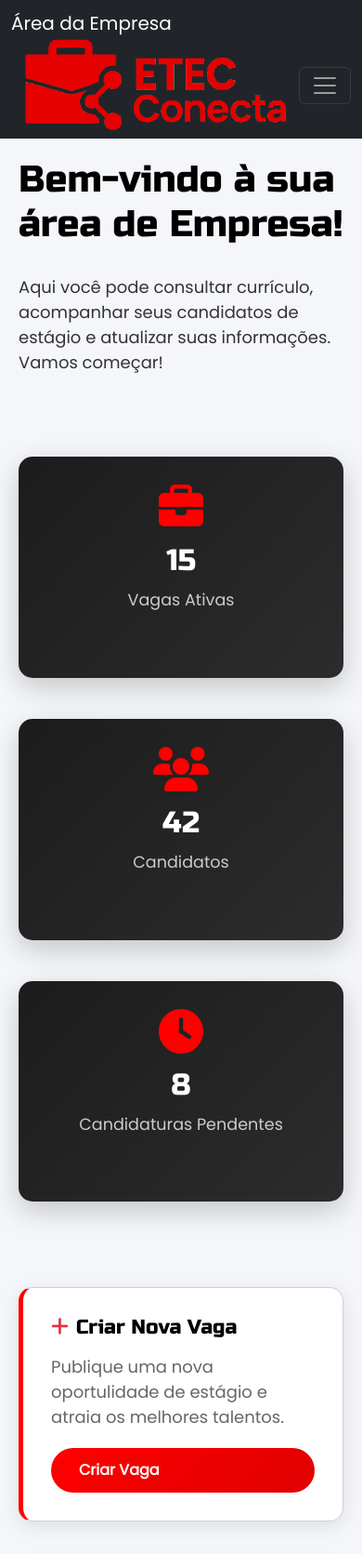
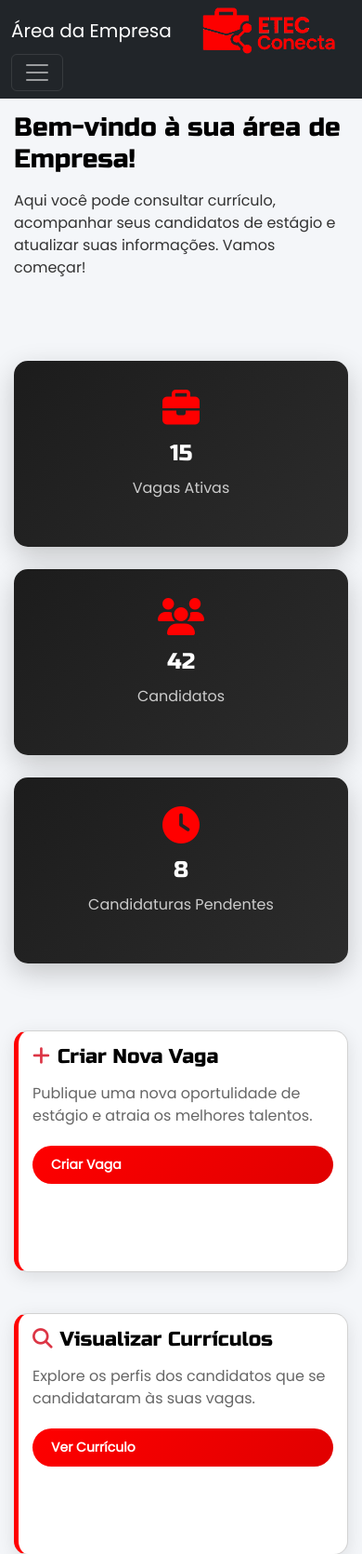
Before and after one commit to JGuedess-senai/bancoCurriculo, a plain HTML site: page front-end/painel_empresa.html in a window 390 px wide. Shown: the top 1671 px of the page at 93% size. Drawn offline with nearby package versions, Linux system fonts and the light colour scheme; no server answers.

Commit message:
Deixei parte do painel_empresa responsivo e adicionei a logo

```diff
--- a/front-end/painel_empresa.html
+++ b/front-end/painel_empresa.html
@@ -384,11 +384,12 @@
       box-shadow: 0 10px 30px rgba(0, 0, 0, 0.2);
       transition: transform 0.3s ease, box-shadow 0.3s ease;
       border: none;
-    }
-
-    .stats-card:hover {
-      transform: translateY(-5px);
-      box-shadow: 0 15px 40px rgba(255, 0, 0, 0.2);
+      /* manter estrutura de card padrão e garantir que ocupe altura disponível via .h-100 */
+      display: flex;
+      flex-direction: column;
+      align-items: center;
+      justify-content: center;
+      box-sizing: border-box;
     }
 
     .stats-card i {
@@ -407,6 +408,12 @@
     .stats-card p {
       color: #ccc;
       font-size: 1.1rem;
+      margin: 0;
+    }
+
+    .stats-card:hover {
+      transform: translateY(-5px);
+      box-shadow: 0 15px 40px rgba(255, 0, 0, 0.2);
     }
 
     .action-card {
@@ -536,31 +543,50 @@
     }
 
     /* ----- responsivo ----- */
-    @media (max-width: 900px) {
-
-      /* Ajustado o breakpoint para acomodar o novo width (era 860px) */
+    @media (max-width: 1199.98px) {
       .sidebar {
         width: 250px;
       }
-
-      /* Proporcional ao aumento */
       .content {
         margin-left: 250px;
-        padding: 24px;
+        padding: 30px;
+      }
+
+      .custom-dropdown .custom-dropdown-menu {
+        left: auto !important;
+        right: -20px !important;
+        width: 200px;
+        min-width: 200px;
+      }
+
+      /* Igualar altura dos action-cards em telas <= 1199px */
+      .action-card {
+        min-height: 260px; /* ajuste se quiser aumentar/diminuir */
+        display: flex;
+        flex-direction: column;
+        box-sizing: border-box;
+      }
+      .action-card .card-body {
+        flex: 1 1 auto;
+        display: flex;
+        flex-direction: column;
+        justify-content: space-between;
       }
     }
 
-    @media (max-width: 640px) {
+    @media (max-width: 991.98px) {
       .sidebar {
         width: 100%;
         height: auto;
         position: relative;
         box-shadow: none;
+        display: none !important;
       }
 
       .content {
         margin-left: 0;
         padding: 20px;
+        margin-top: 0;
       }
 
       .stats-card,
@@ -570,11 +596,79 @@
 
       .profile-section .dropdown-menu {
         position: static;
-        /* Em mobile, dropdown inline para evitar issues */
         top: auto;
         margin-top: 10px;
         box-shadow: 0 5px 15px rgba(255, 0, 0, 0.3);
       }
+
+      /* Ajustes para mobile */
+      .content h1 {
+        font-size: 2rem;
+      }
+
+      .content p {
+        font-size: 16px;
+      }
+
+      .stats-card {
+        padding: 20px;
+      }
+
+      .stats-card i {
+        font-size: 2.5rem;
+      }
+
+      .stats-card h3 {
+        font-size: 1.5rem;
+      }
+
+      .action-card {
+        padding: 20px;
+      }
+
+      .img-boas-vindas-desktop {
+        max-width: 120px !important;
+      }
+
+      .navbar-logo-mobile {
+        height: 50px !important;
+      }
+    }
+
+    @media (max-width: 575.98px) {
+      .content {
+        padding: 15px;
+      }
+
+      .content h1 {
+        font-size: 1.75rem;
+      }
+
+      .stats-card,
+      .action-card {
+        padding: 15px;
+      }
+
+      .btn-modern {
+        padding: 10px 20px;
+        font-size: 14px;
+      }
+
+      .modal-dialog {
+        margin: 10px;
+      }
+    }
+
+    /* Logo na navbar mobile (copiado do painel_aluno) */
+    .navbar-logo-mobile {
+      height: 80px;
+      width: auto;
+      transition: transform 0.3s ease;
+      filter: brightness(1.1);
+    }
+
+    .navbar-logo-mobile:hover {
+      transform: scale(1.1);
     }
   </style>
 </head>
@@ -632,7 +726,7 @@
       aria-labelledby="sidebarOffcanvasLabel">
       <div class="offcanvas-header">
         <h5 class="offcanvas-title" id="sidebarOffcanvasLabel">Área da Empresa</h5>
-        <button type="button" class="btn-close btn-close-white" data-bs-dismiss="offcanvas" aria-label="Close"></button>
+        <button type="button" class="btn-close btn-close-white" data-bs-dismiss="modal" aria-label="Close"></button>
       </div>
       <div class="offcanvas-body">
         <ul class="list-unstyled">
@@ -676,33 +770,52 @@
     <main class="content">
       <div class="row mb-5">
         <div class="col-12">
-          <h1>Bem-vindo à sua área de Empresa!</h1>
-          <p>Aqui você pode consultar currículo, acompanhar seus candidatos de estágio e atualizar suas informações.
-            Vamos começar!</p>
+          <!-- Layout desktop: textos à esquerda, imagem à direita -->
+          <div class="d-none d-lg-flex align-items-center justify-content-center mb-4" style="gap: 32px;">
+            <div>
+              <h1 class="display-4 mb-3">Bem-vindo à sua área de Empresa!</h1>
+              <p class="lead">Aqui você pode consultar currículo, acompanhar seus candidatos de estágio e atualizar suas informações. Vamos começar!</p>
+            </div>
+            <img src="../img/logo3.png" alt="etec-conecta"
+              style="max-width: 230px; width: 100%; height: auto; flex-shrink: 0; margin-bottom: 15px;"
+              class="img-boas-vindas-desktop">
+          </div>
+
+          <!-- Layout mobile/tablet: textos normais -->
+          <div class="d-block d-lg-none">
+            <h1 class="display-4 mb-3">Bem-vindo à sua área de Empresa!</h1>
+            <p class="lead">Aqui você pode consultar currículo, acompanhar seus candidatos de estágio e atualizar suas informações. Vamos começar!</p>
+          </div>
         </div>
       </div>
 
       <!-- Seção de Estatísticas (Cards Modernos) -->
       <div class="row mb-5">
         <div class="col-md-4 mb-4">
-          <div class="card stats-card">
+          <div class="card stats-card h-100">
+            <div class="card-body text-center">
               <i class="fa-solid fa-briefcase"></i>
               <h3>15</h3>
               <p>Vagas Ativas</p>
             </div>
           </div>
+        </div>
         <div class="col-md-4 mb-4">
-          <div class="card stats-card">
+          <div class="card stats-card h-100">
+            <div class="card-body text-center">
               <i class="fa-solid fa-users"></i>
               <h3>42</h3>
               <p>Candidatos</p>
             </div>
           </div>
+        </div>
         <div class="col-md-4 mb-4">
-          <div class="card stats-card">
+          <div class="card stats-card h-100">
+            <div class="card-body text-center">
               <i class="fa-solid fa-clock"></i>
-            <h3>8 </h3>
+              <h3>8</h3>
               <p>Candidaturas Pendentes</p>
+            </div>
           </div>
         </div>
       </div>
```
Lines whose indentation alone changed are shown as unchanged.
